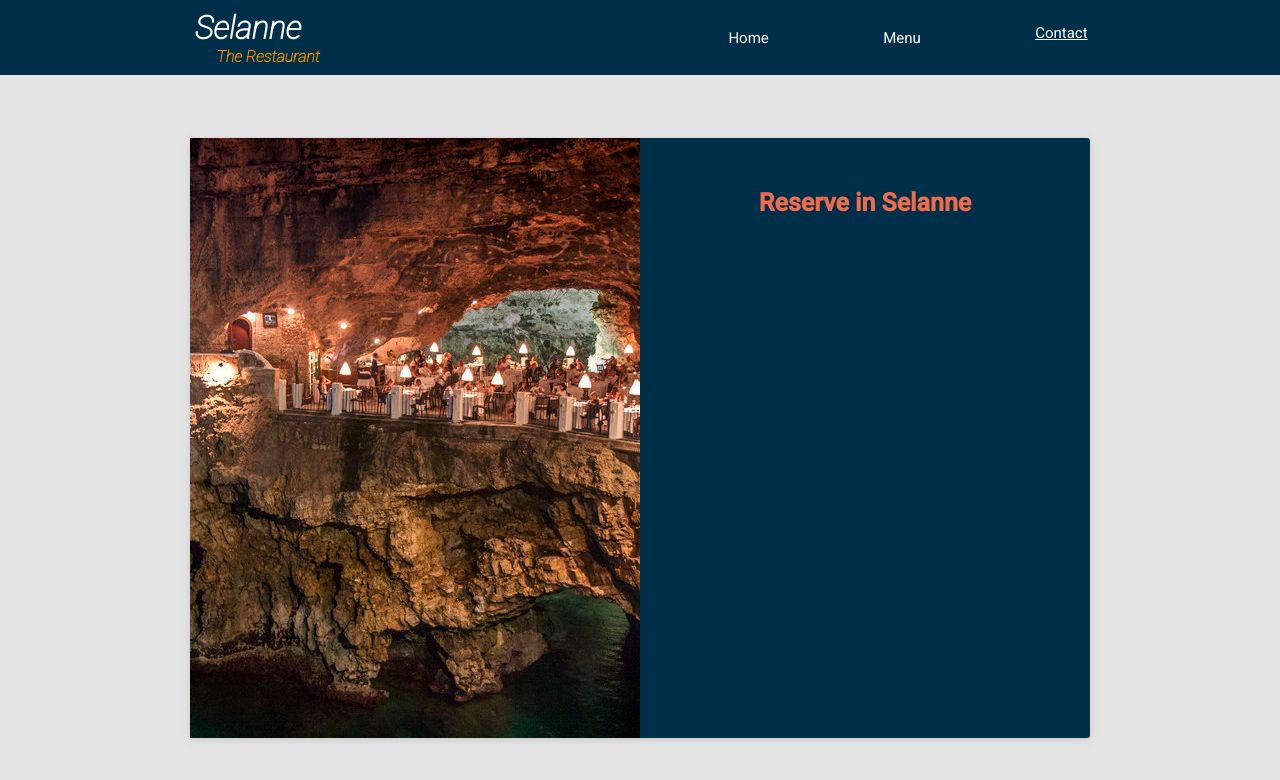
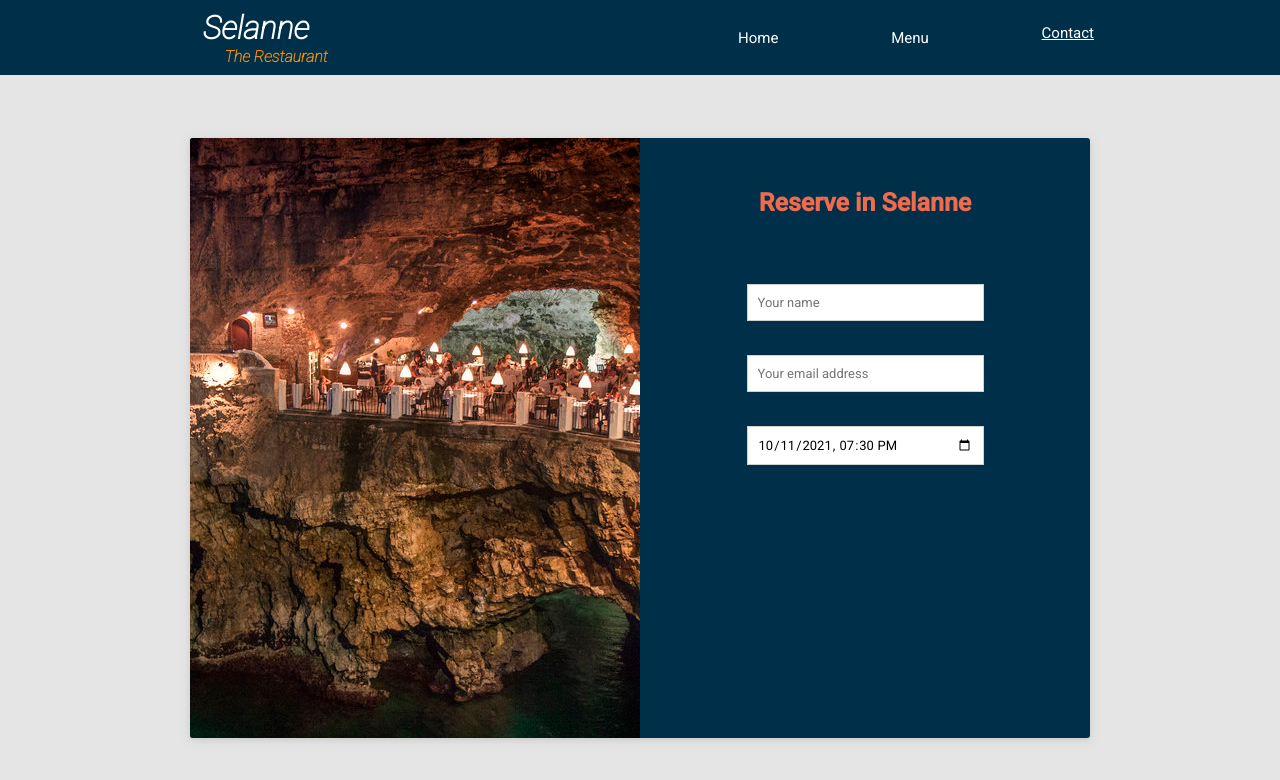
Before and after one commit to adrianhm13/restaurant-page, a website built with webpack: page dist/index.html in a window 1280 px wide. Both pictures are taken after a click on the item "Contact". Built offline with nearby package versions, Linux system fonts and the light colour scheme.

Commit message:
Minor changes, css styles

```diff
--- a/src/contact-loader.js
+++ b/src/contact-loader.js
@@ -39,6 +39,25 @@ function createContact(){
     titleText.innerHTML = 'Reserve in Selanne'
     const formDiv = document.createElement('div');
 
+    //Form
+
+    const form = document.createElement('form');
+    form.classList.add('form-div');
+    const nameForm = document.createElement('input');
+    nameForm.type = "text";
+    nameForm.placeholder = "Your name";
+    const emailForm = document.createElement('input');
+    emailForm.type = "text";
+    emailForm.placeholder = "Your email address";
+    const dateForm = document.createElement('input');
+    dateForm.type = "datetime-local";
+    dateForm.value = "2021-10-11T19:30"
+
+
+
+
+    //Classes CSS
+
     contentContact.id = "contentContact";
     contentForm.id = "contact-form";
     contentContact.classList.add('content-contact');
@@ -59,6 +78,13 @@ function createContact(){
     formRight.appendChild(formDiv);
 
     titleDiv.appendChild(titleText);
+
+    //Form appendChild
+
+    formDiv.appendChild(form);
+    form.appendChild(nameForm);
+    form.appendChild(emailForm);
+    form.appendChild(dateForm);
 }
 
 function closeHome(divBackground){
--- a/src/style.css
+++ b/src/style.css
@@ -1,5 +1,9 @@
 @import url('https://fonts.googleapis.com/css2?family=Roboto:ital,wght@0,100;0,200;0,300;0,400;0,500;1,100&display=swap');
-
+*{
+    box-sizing: border-box;
+    -webkit-box-sizing: border-box;
+    -moz-box-sizing: border-box;
+}
 html, body {
     width: 100vw;
     min-height: 100vh;
@@ -224,6 +228,7 @@ html, body {
     overflow: hidden;
     width: 50%;
     height: 100%;
+    border-radius: 3px 0 0 3px;
 }
 .form-left img{
     left: -350px;
@@ -243,6 +248,30 @@ html, body {
     color:#ee6c4d;
     margin: 0;
     padding: 50px;
+}
+.form-div{
+    display: flex;
+    flex-direction: column;
+    justify-content: center;
+    align-items: center;
+    box-sizing: border-box;
+}
+.form-div input{
+    margin: 17px;
+    padding: 10px;
+    width: 100%;
+    font-family: 'Roboto', sans-serif;
+    font-size: 13px;
+    resize: none;
+    border: 1px solid rgb(209, 209, 209)
+}
+.form-div input:hover{
+    transition: border-color 0.3s ease-in-out;
+    border: 1px solid rgb(136, 136, 136);
+}
+.form-div input:focus{
+    outline: none;
+    border: 1px solid #aaa;
 }
 @keyframes fadein {
     from { opacity: 0; }
```
Also changed, not shown: dist/bundle.js.
